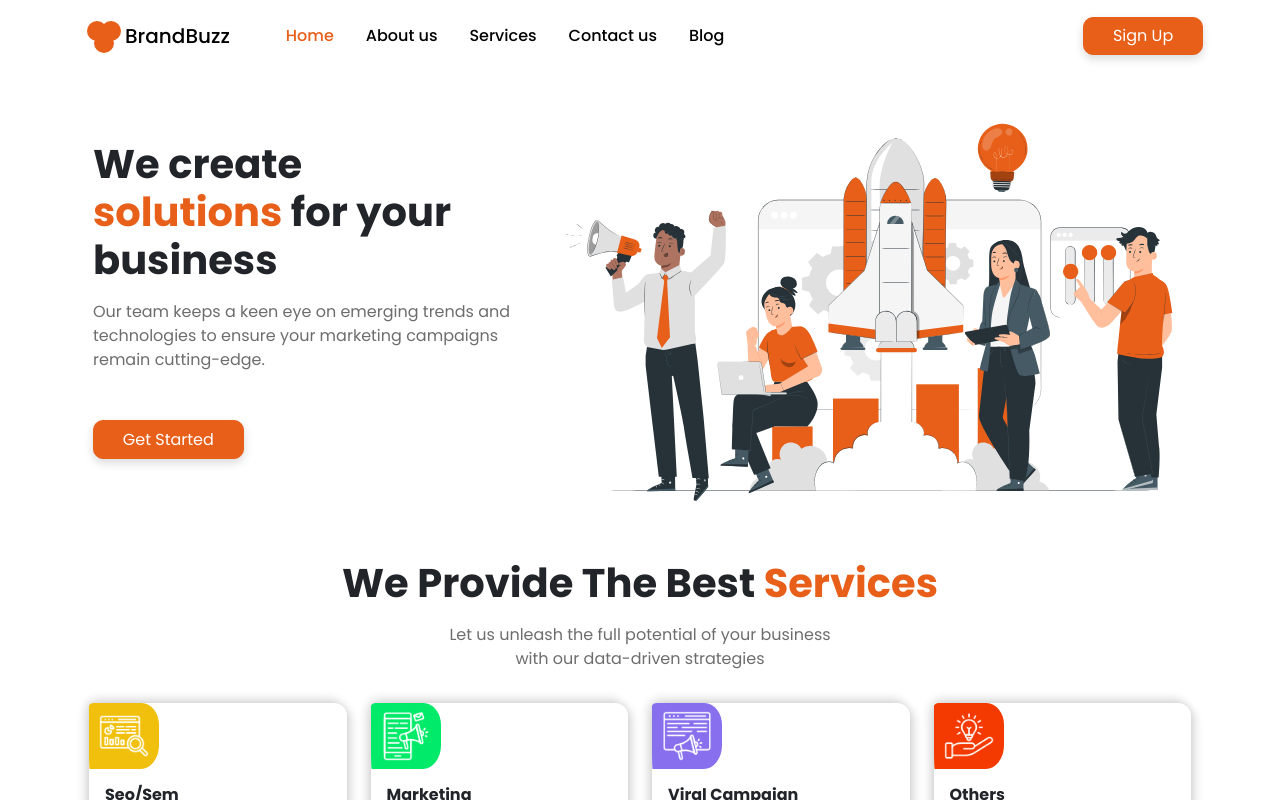
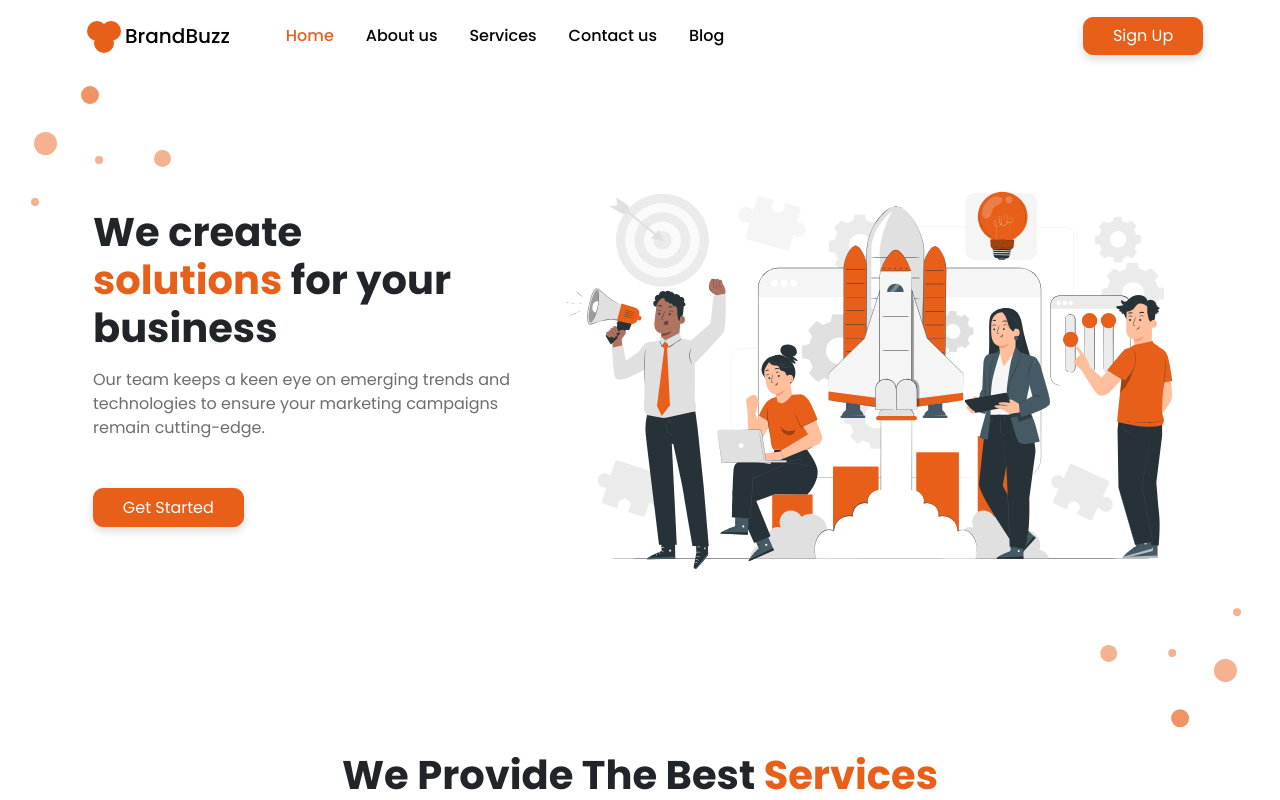
Before and after one commit to BanderMohammed2000/brand-buzz-website, a Vue app: page / in a window 1280 px wide. Shown: the top 800 px of the page. Built offline with nearby package versions, Linux system fonts and the light colour scheme.

Commit message:
circles shape done

```diff
--- a/src/App.vue
+++ b/src/App.vue
@@ -34,6 +34,7 @@ section,
 footer {
   padding-left: 65px;
   padding-right: 65px;
+  position: relative;
 }
 
 .orange-color {
--- a/src/components/layout/TheHeader.vue
+++ b/src/components/layout/TheHeader.vue
@@ -1,6 +1,6 @@
 <template>
   <header>
-    <nav class="navbar navbar-expand-lg pt-3">
+    <nav class="navbar navbar-expand-lg pt-3 pb-1 pb-lg-0">
       <div class="container-fluid">
         <a class="navbar-brand d-flex me-5" href="#">
           <base-logo></base-logo>
@@ -41,7 +41,13 @@
         </div>
       </div>
     </nav>
+    <multiple-circles top="30px" left="-34px"></multiple-circles>
     <section-introduction></section-introduction>
+    <multiple-circles
+      bottom="0"
+      right="-90%"
+      transform="rotate(181deg)"
+    ></multiple-circles>
   </header>
 </template>
 
--- /dev/null
+++ b/src/components/ui/MultipleCircles.vue
@@ -0,0 +1,91 @@
+<template>
+  <!-- <div
+    class="container-circles"
+    :style="{ transform, top, right, bottom, left }"
+  ></div> -->
+
+  <div
+    class="multiple-circles"
+    :style="{ transform, top, right, bottom, left }"
+  >
+    <div class="circle-1"></div>
+    <div class="circle-2"></div>
+    <div class="circle-3"></div>
+    <div class="circle-4"></div>
+    <div class="circle-5"></div>
+  </div>
+</template>
+
+<script>
+export default {
+  props: ["transform", "top", "right", "bottom", "left"],
+};
+</script>
+
+<style scoped>
+/* .container-circles {
+  position: absolute;
+} */
+.multiple-circles {
+  position: relative;
+  width: 140px;
+  height: 120px;
+  /* background-color: red; */
+}
+
+.multiple-circles div {
+  position: absolute;
+}
+
+.multiple-circles div:not(:first-child) {
+  background-color: #f4b290;
+}
+
+.circle-1 {
+  width: 18px;
+  height: 18px;
+  border-radius: 50%;
+  background-color: #f09365;
+  left: 50px;
+}
+.circle-2 {
+  width: 23px;
+  height: 23px;
+  border-radius: 50%;
+  background-color: black;
+  left: 3px;
+  top: 38%;
+}
+
+.circle-3 {
+  width: 8px;
+  height: 8px;
+  border-radius: 50%;
+  background-color: black;
+  bottom: 0;
+}
+
+.circle-4 {
+  width: 8px;
+  height: 8px;
+  border-radius: 50%;
+  background-color: black;
+  top: 58%;
+  left: 46%;
+}
+
+.circle-5 {
+  width: 17px;
+  height: 17px;
+  border-radius: 50%;
+  background-color: black;
+  top: 53%;
+  right: 0;
+}
+
+@media (max-width: 991.98px) {
+  .multiple-circles {
+    display: none;
+  }
+}
+</style>
--- a/src/main.js
+++ b/src/main.js
@@ -5,6 +5,7 @@ import BaseButton from "./components/ui/BaseButton.vue";
 import BaseLogo from "./components/ui/BaseLogo.vue";
 import BaseCard from "./components/ui/BaseCard.vue";
 import HorizontalCard from "./components/ui/HorizontalCard.vue";
+import MultipleCircles from "./components/ui/MultipleCircles.vue";
 
 const app = createApp(App);
 
@@ -12,5 +13,6 @@ app.component("base-button", BaseButton);
 app.component("base-logo", BaseLogo);
 app.component("base-card", BaseCard);
 app.component("horizontal-card", HorizontalCard);
+app.component("multiple-circles", MultipleCircles);
 
 app.mount("#app");
--- a/src/sections/SectionAgency.vue
+++ b/src/sections/SectionAgency.vue
@@ -27,6 +27,11 @@
         </div>
       </div>
     </div>
+    <multiple-circles
+      bottom="72px"
+      left="-34px"
+      transform="rotate(232deg)"
+    ></multiple-circles>
   </section>
 </template>
 
--- a/src/sections/SectionIntroduction.vue
+++ b/src/sections/SectionIntroduction.vue
@@ -1,5 +1,5 @@
 <template>
-  <div class="container-fluid mt-4">
+  <div class="container-fluid mt-4 mt-lg-0">
     <div class="row">
       <div class="col-lg-5 my-auto">
         <base-card class="mb-3">
@@ -21,15 +21,19 @@
       </div>
       <div class="col-lg-7">
         <!-- <div class="img"></div> -->
-        <img src="../assets/images/starting-business-hidden.svg" class="img" />
+        <img src="../assets/images/starting-business.svg" class="img" />
       </div>
     </div>
   </div>
 </template>
 
 <style scoped>
+.container-fluid {
+  transform: translateY(-20px);
+}
 .card-title {
-  width: 390px;
+  /* width: 390px; */
+  width: 370px;
   font-weight: 700;
 }
 .card-text {
@@ -42,7 +46,13 @@
   object-fit: contain;
 }
 
+/* @media (min-width: 992px) and (max-width: 1088px) {
+} */
+
 @media (max-width: 991.98px) {
+  .container-fluid {
+    transform: translateY(0);
+  }
 }
 
 @media (max-width: 767.98px) {
--- a/src/sections/SectionServices.vue
+++ b/src/sections/SectionServices.vue
@@ -4,7 +4,7 @@
       <div class="row mb-3">
         <div class="col text-center">
           <base-card>
-            <div class="card-body">
+            <div class="card-body pt-3 pt-lg-0">
               <h1 class="card-title">
                 We Provide The Best <span class="orange-color">Services</span>
               </h1>
--- a/src/sections/SectionSolutions.vue
+++ b/src/sections/SectionSolutions.vue
@@ -41,6 +41,11 @@
           </div>
         </div>
       </div>
+      <multiple-circles
+        bottom="0"
+        right="-90%"
+        transform="rotate(202deg)"
+      ></multiple-circles>
     </div>
   </section>
 </template>
```
